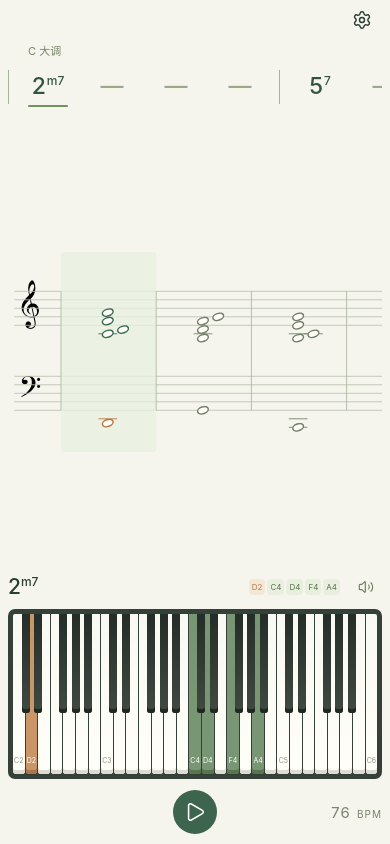
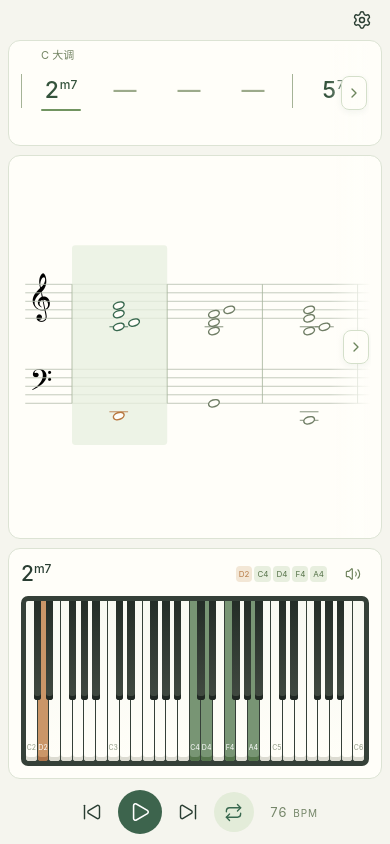
Before and after one commit to aniki-16x16/voicing-practice, a React (Vite) app: page / in a window 390 px wide. Built offline with nearby package versions, Linux system fonts and the light colour scheme.

Commit message:
feat: 优化界面&交互

```diff
--- a/src/App.css
+++ b/src/App.css
@@ -40,6 +40,78 @@
 .progression {
   flex-shrink: 0;
 }
+.progression,
+.notation,
+.keys-section {
+  border: 1px solid #dce3d4;
+  border-radius: 12px;
+  background: #fffef9;
+}
+.progression {
+  padding: 3px 12px;
+}
+.notation {
+  padding: 0 10px;
+}
+.keys-section {
+  padding: 8px 12px 12px;
+}
+.scroll-shell {
+  position: relative;
+  display: flex;
+  min-width: 0;
+  max-width: 100%;
+  overflow: hidden;
+}
+.score-rail-shell {
+  flex: 1;
+}
+.scroll-shell::before,
+.scroll-shell::after {
+  content: "";
+  position: absolute;
+  top: 0;
+  bottom: 0;
+  width: 42px;
+  z-index: 2;
+  pointer-events: none;
+  opacity: 0;
+}
+.scroll-shell::before {
+  left: 0;
+  background: linear-gradient(to right, #fffef9, #fffef900);
+}
+.scroll-shell::after {
+  right: 0;
+  background: linear-gradient(to left, #fffef9, #fffef900);
+}
+.scroll-shell[data-left="true"]::before,
+.scroll-shell[data-right="true"]::after {
+  opacity: 1;
+}
+.rail-browse {
+  position: absolute;
+  top: 50%;
+  transform: translateY(-50%);
+  z-index: 3;
+  display: flex;
+  align-items: center;
+  justify-content: center;
+  width: 26px;
+  height: 34px;
+  padding: 0;
+  border-color: #d4dfca;
+  border-radius: 8px;
+  color: #6c855c;
+  background: #fffef9ee;
+  box-shadow: 0 2px 6px #344a3910;
+}
+.rail-browse-left {
+  left: 2px;
+}
+.rail-browse-right {
+  right: 2px;
+}
 .drag-scroll {
   overflow-x: auto;
   overflow-y: hidden;
@@ -48,8 +120,13 @@
   touch-action: pan-y;
   cursor: grab;
   user-select: none;
-  scrollbar-width: thin;
-  scrollbar-color: #cdd6c1 transparent;
+  flex: 1;
+  min-width: 0;
+  scrollbar-width: none;
+  outline: none;
+}
+.drag-scroll::-webkit-scrollbar {
+  display: none;
 }
 .drag-scroll[data-dragging="true"],
 .drag-scroll[data-dragging="true"] * {
@@ -170,9 +247,14 @@
 }
 .score-beat {
   cursor: pointer;
+  outline: none;
 }
 .score-beat:focus-visible {
-  outline: 2px solid #9aad87;
+  outline: none;
+}
+.score-beat:focus-visible > rect {
+  stroke: #9aad87;
+  stroke-width: 2;
 }
 .keys-section {
   flex-shrink: 0;
@@ -273,6 +355,18 @@
   justify-content: center;
   height: 48px;
   flex-shrink: 0;
+  gap: 8px;
+  padding-left: 48px;
+}
+.loop-toggle {
+  color: #8b9780;
+}
+.loop-toggle.enabled {
+  color: #38684f;
+  background: #e3ecd9;
+}
+.loop-toggle.enabled:hover {
+  background: #d7e4cb;
 }
 .play {
   background: #3d644d;
@@ -636,6 +730,15 @@
   .notation {
     --score-scale: 0.85;
   }
+  .transport {
+    gap: 6px;
+    padding-left: 0;
+  }
+  .playback-info {
+    position: static;
+    margin-left: 10px;
+    font-size: 13px;
+  }
 }
 .inversion-settings {
   display: flex;
--- a/src/App.tsx
+++ b/src/App.tsx
@@ -10,6 +10,9 @@ import {
   ChevronRight,
   Volume2,
   Anchor,
+  SkipBack,
+  SkipForward,
+  Repeat,
 } from "lucide-react";
 import { DragScroll } from "./DragScroll";
 import {
@@ -182,6 +185,14 @@ function App() {
     silence();
     lastSound.current = "";
   };
+  const pause = () => {
+    stop();
+    setCurrent(Math.floor(current / 4) * 4);
+  };
+  const seek = (beat: number) => {
+    stop();
+    setCurrent(beat);
+  };
   const sound = async (v: Voicing, duration = 1.5) => {
     const request = ++soundId.current;
     try {
@@ -345,16 +356,20 @@ function App() {
       </header>
       <main className="practice">
         <section className="progression" aria-label="和弦进行">
-          <DragScroll label="和弦进行，左右拖动浏览" className="chord-rail" followKey={current}>
+          <DragScroll
+            label="和弦进行，左右拖动浏览"
+            className="chord-rail"
+            followKey={Math.floor(current / 4)}
+          >
             <div className="measures">
               {Array.from({ length: beats.length / 4 }, (_, bar) => (
-                <div className="measure" key={bar}>
+                <div className="measure" key={bar} data-follow={bar}>
                   {[0, 1, 2, 3].map((b) => {
                     const beat = bar * 4 + b,
                       c = beats[beat],
                       ref = referenceAt(events.chords, events.indices[beat]);
                     return (
-                      <div className="beat-slot" key={beat} data-follow={beat}>
+                      <div className="beat-slot" key={beat}>
                         {markers[beat] && (
                           <span className="reference-marker">{markers[beat]} 大调</span>
                         )}
@@ -444,13 +459,38 @@ function App() {
         </section>
         <div className="transport">
           <button
+            className="icon-button"
+            aria-label="回到开头"
+            title="回到开头"
+            onClick={() => seek(0)}
+          >
+            <SkipBack size={20} />
+          </button>
+          <button
             className="play icon-button"
             aria-label={playing ? "暂停" : "播放"}
             title={playing ? "暂停" : "播放"}
             disabled={!voice}
-            onClick={() => (playing ? stop() : start())}
+            onClick={() => (playing ? pause() : start())}
           >
             {playing ? <Pause size={22} /> : <Play size={22} />}
+          </button>
+          <button
+            className="icon-button"
+            aria-label="回到结尾"
+            title="回到结尾"
+            onClick={() => seek(beats.length - 1)}
+          >
+            <SkipForward size={20} />
+          </button>
+          <button
+            className={`loop-toggle icon-button ${loop ? "enabled" : ""}`}
+            aria-label="循环播放"
+            aria-pressed={loop}
+            title={loop ? "关闭循环播放" : "开启循环播放"}
+            onClick={() => setLoop((value) => !value)}
+          >
+            <Repeat size={19} />
           </button>
           <span className="playback-info">
             {tempo} <small>BPM</small>
--- a/src/DragScroll.tsx
+++ b/src/DragScroll.tsx
@@ -1,5 +1,6 @@
-import { useLayoutEffect, useRef } from "react";
+import { useLayoutEffect, useRef, useState } from "react";
 import type { ReactNode } from "react";
+import { ChevronLeft, ChevronRight } from "lucide-react";
 
 /** Independent horizontal rail: drag never activates the item underneath it. */
 export function DragScroll({
@@ -15,18 +16,58 @@ export function DragScroll({
 }) {
   const ref = useRef<HTMLDivElement>(null);
   const gesture = useRef({ id: -1, x: 0, y: 0, left: 0, moved: false });
+  const [edges, setEdges] = useState({ left: false, right: false });
+  useLayoutEffect(() => {
+    const rail = ref.current!;
+    const update = () => {
+      const left = rail.scrollLeft > 1;
+      const right = rail.scrollWidth - rail.clientWidth - rail.scrollLeft > 1;
+      setEdges((previous) =>
+        previous.left === left && previous.right === right ? previous : { left, right },
+      );
+    };
+    const observer = new ResizeObserver(update);
+    observer.observe(rail);
+    if (rail.firstElementChild) observer.observe(rail.firstElementChild);
+    rail.addEventListener("scroll", update, { passive: true });
+    update();
+    return () => {
+      observer.disconnect();
+      rail.removeEventListener("scroll", update);
+    };
+  }, []);
   useLayoutEffect(() => {
     const rail = ref.current,
-      target = rail?.querySelector<HTMLElement | SVGElement>(`[data-follow="${followKey}"]`);
-    if (!rail || !target || gesture.current.id !== -1) return;
+      targets = rail?.querySelectorAll<HTMLElement | SVGElement>(`[data-follow="${followKey}"]`);
+    if (!rail || !targets?.length || gesture.current.id !== -1) return;
     const bounds = rail.getBoundingClientRect(),
-      item = target.getBoundingClientRect(),
-      margin = 24;
-    if (item.left < bounds.left + margin) rail.scrollLeft += item.left - bounds.left - margin;
-    else if (item.right > bounds.right - margin)
-      rail.scrollLeft += item.right - bounds.right + margin;
+      items = Array.from(targets, (target) => target.getBoundingClientRect()),
+      start = Math.min(...items.map((item) => item.left)),
+      end = Math.max(...items.map((item) => item.right));
+    // 同一小节的所有音符共同决定中心；首尾受内容边界限制时停在可滚动范围内。
+    const left = rail.scrollLeft + (start + end) / 2 - bounds.left - rail.clientWidth / 2;
+    rail.scrollTo({
+      left: Math.max(0, Math.min(left, rail.scrollWidth - rail.clientWidth)),
+      behavior: window.matchMedia("(prefers-reduced-motion: reduce)").matches
+        ? "instant"
+        : "smooth",
+    });
   }, [followKey]);
+  const browse = (direction: number) => {
+    const rail = ref.current!;
+    rail.scrollBy({
+      left: direction * rail.clientWidth * 0.65,
+      behavior: window.matchMedia("(prefers-reduced-motion: reduce)").matches
+        ? "instant"
+        : "smooth",
+    });
+  };
   return (
+    <div
+      className={`scroll-shell ${className}-shell`}
+      data-left={edges.left}
+      data-right={edges.right}
+    >
       <div
         ref={ref}
         className={`drag-scroll ${className}`}
@@ -93,5 +134,26 @@ export function DragScroll({
       >
         {children}
       </div>
+      {edges.left && (
+        <button
+          className="rail-browse rail-browse-left"
+          aria-label={`${label}：向左浏览`}
+          title="左侧还有内容，点击浏览"
+          onClick={() => browse(-1)}
+        >
+          <ChevronLeft size={16} />
+        </button>
+      )}
+      {edges.right && (
+        <button
+          className="rail-browse rail-browse-right"
+          aria-label={`${label}：向右浏览`}
+          title="右侧还有内容，点击浏览"
+          onClick={() => browse(1)}
+        >
+          <ChevronRight size={16} />
+        </button>
+      )}
+    </div>
   );
 }
--- a/src/Staff.tsx
+++ b/src/Staff.tsx
@@ -22,7 +22,11 @@ export function Staff({
     width = offset + segments.length * cell + 16;
   const active = segments.findLastIndex((s) => s.beat <= current);
   return (
-    <DragScroll label="五线谱，左右拖动浏览" className="score-rail" followKey={active}>
+    <DragScroll
+      label="五线谱，左右拖动浏览"
+      className="score-rail"
+      followKey={Math.floor(current / 4)}
+    >
       <svg
         className="score"
         role="img"
@@ -60,7 +64,7 @@ export function Staff({
           return (
             <g
               key={beat}
-              data-follow={i}
+              data-follow={Math.floor(beat / 4)}
               data-score-beat={beat}
               className="score-beat"
               role="button"
```
Lines whose indentation alone changed are shown as unchanged.
